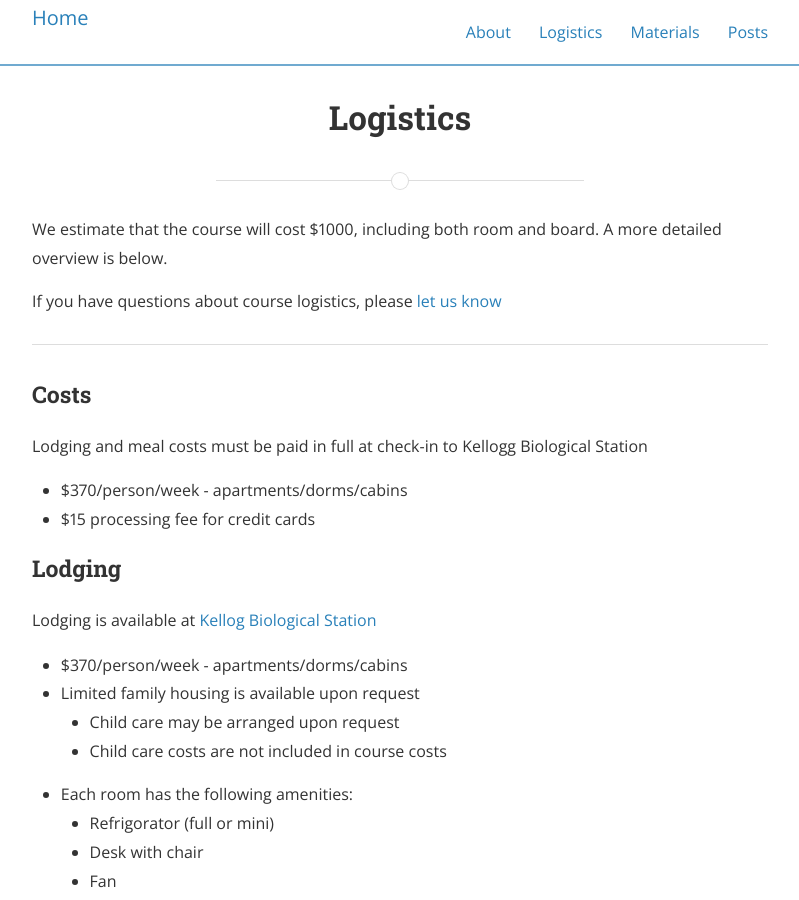
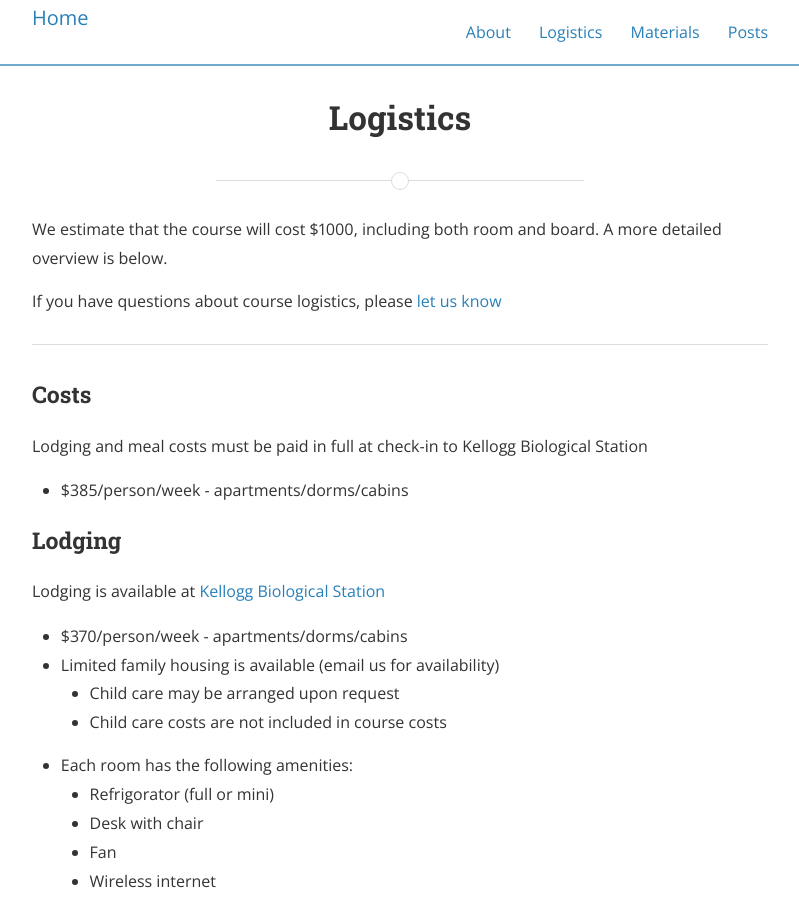
Before and after one commit to edamame-course/edamame-course.github.io, a Jekyll site: the page built from logistics.md, in a window 1280 px wide and 900 px high. Shown: the whole window, without its empty margins (240-1039 px from the left). Built offline with Jekyll 4.4.1, drawn with Linux system fonts in a browser that asks for light colours; nearby versions of some CDN libraries; a style sheet for code colours, icons or effects is not loaded.

Commit message:
Update logistics.md

```diff
--- a/logistics.md
+++ b/logistics.md
@@ -15,15 +15,13 @@
 
 Lodging and meal costs must be paid in full at check-in to Kellogg Biological Station
 
-* $370/person/week - apartments/dorms/cabins
-* $15 processing fee for credit cards
-
+* $385/person/week - apartments/dorms/cabins
 
 ### Lodging
-Lodging is available at [Kellog Biological Station](http://www.kbs.msu.edu/)
+Lodging is available at [Kellogg Biological Station](http://www.kbs.msu.edu/)
 
 * $370/person/week - apartments/dorms/cabins
-* Limited family housing is available upon request
+* Limited family housing is available (email us for availability)
   * Child care may be arranged upon request
   * Child care costs are not included in course costs
 * Each room has the following amenities:
```
